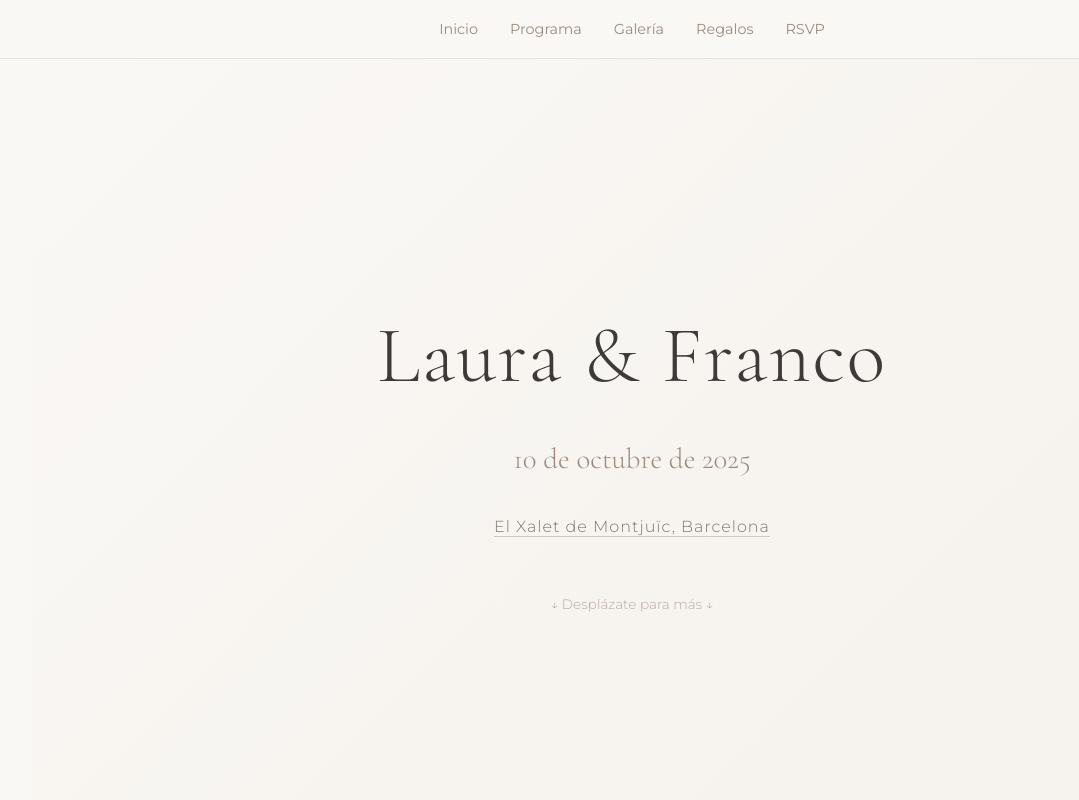
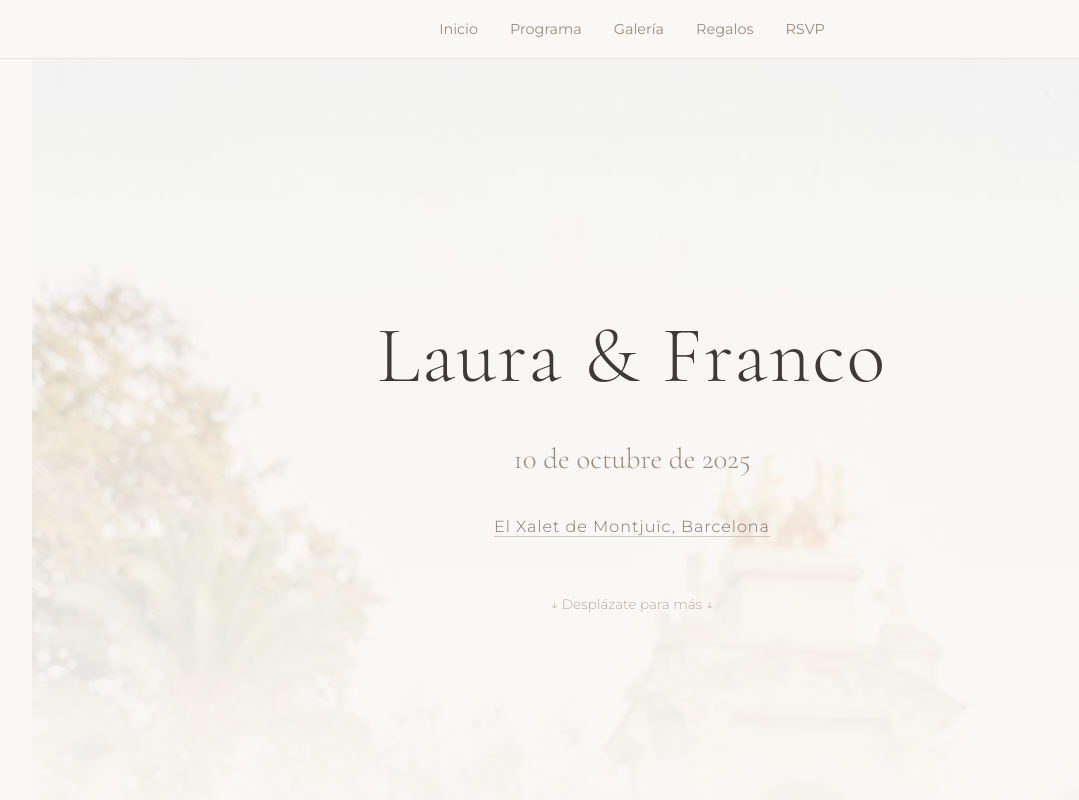
Before and after one commit to francompapp/boda-save-the-date, a plain HTML site: page index.html in a window 1280 px wide. Shown: the top 800 px of the page, without its empty margins (8-1087 px from the left). Drawn offline with nearby package versions, Linux system fonts and the light colour scheme; no server answers.

Commit message:
Add hero background image

```diff
--- a/index.html
+++ b/index.html
@@ -58,7 +58,8 @@
             justify-content: center;
             text-align: center;
             padding: 4rem 2rem;
-            background: linear-gradient(135deg, #faf8f5 0%, #f5f1ec 100%);
+            background: linear-gradient(180deg, rgba(250, 248, 245, 0.3) 0%, rgba(250, 248, 245, 0.8) 50%, #faf8f5 100%), url('images/hero-bg.jpg') center top / cover no-repeat;
+            position: relative;
         }
 
         .hero-content h1 {
```
Also changed, not shown: images/hero-bg.jpg (added), 1 other file.
